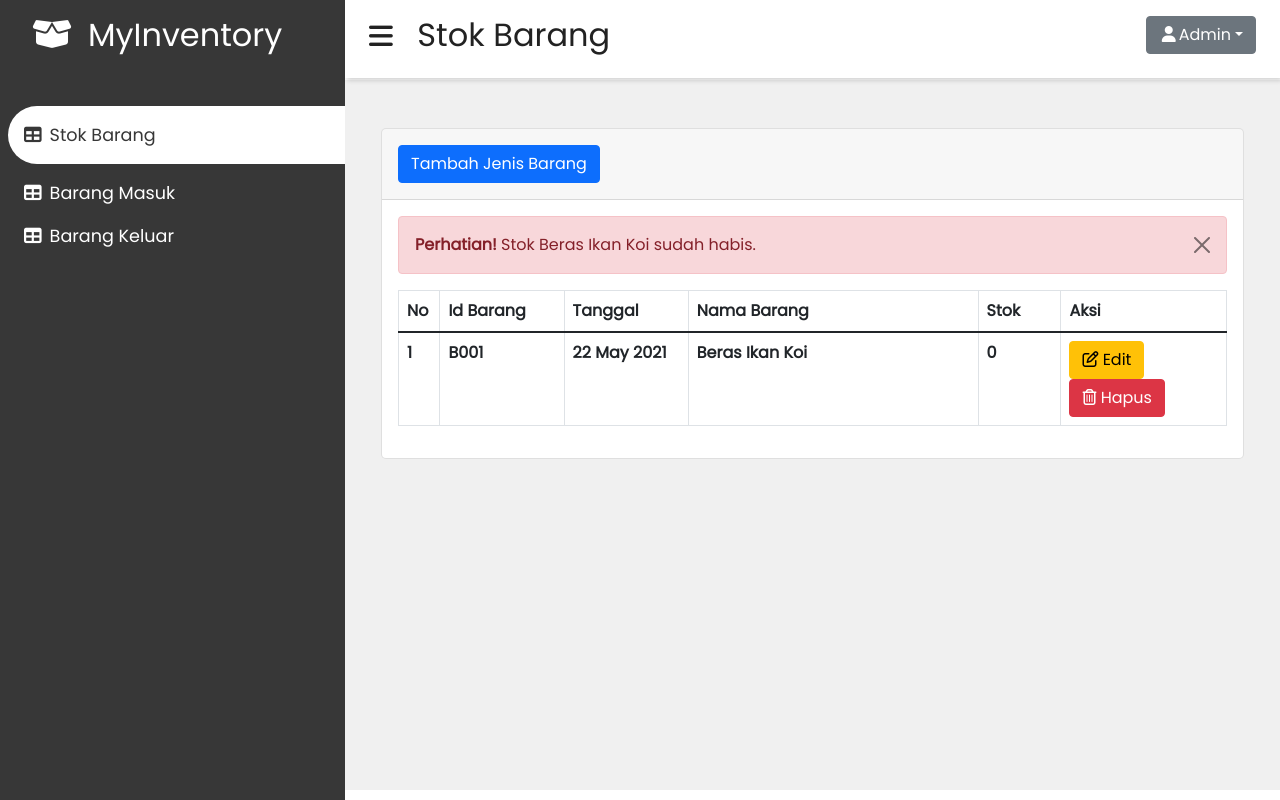
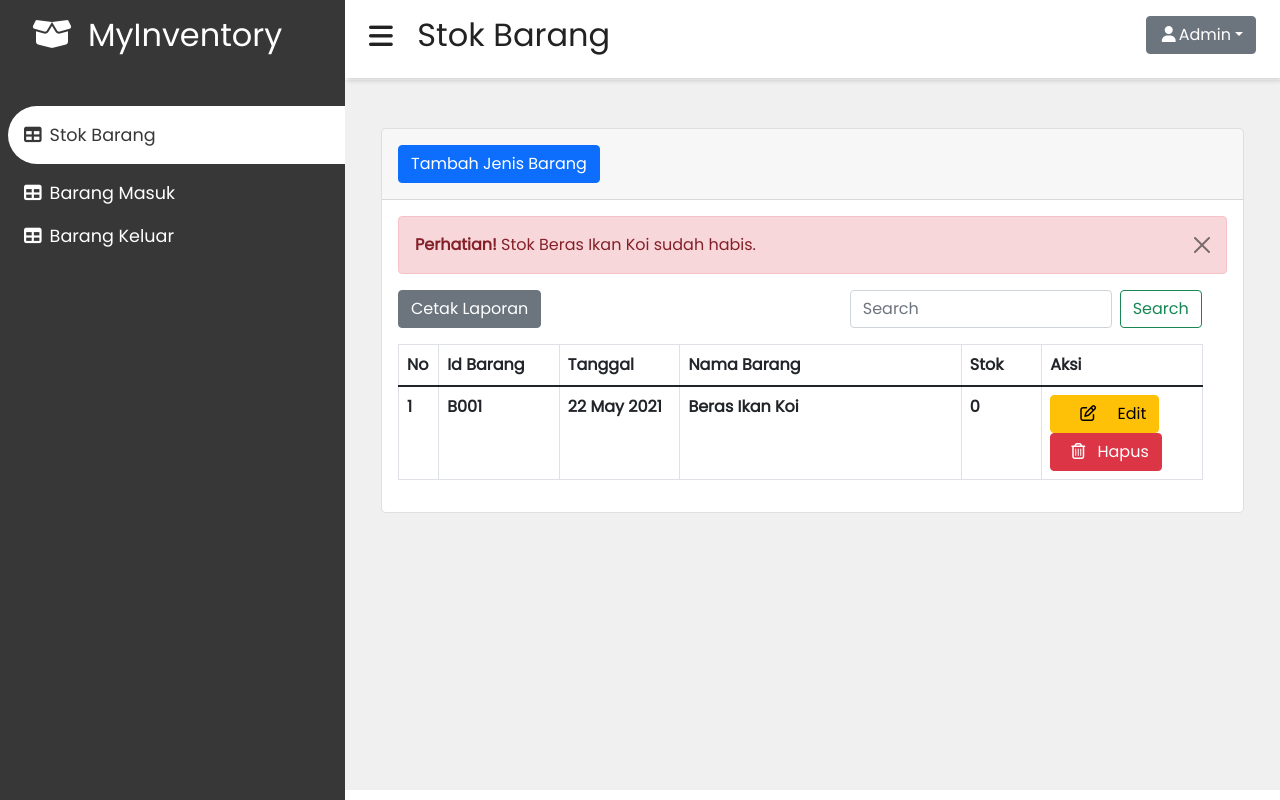
Before and after one commit to 19110-NurAiniLaillaAsri/4F_Kel1_Inventory, a PHP site: page /stok.php in a window 1280 px wide. Run offline with PHP 8.4, Linux system fonts and the light colour scheme; a user stored in the database is signed in; data comes from the database, SQL or seed files in the repository; some libraries are stand-ins or nearby versions.

Commit message:
Update stok.php

```diff
--- a/inventory/stok.php
+++ b/inventory/stok.php
@@ -64,6 +64,7 @@ require 'cek.php';
     				<div class="card-header">
     					<!-- Button trigger modal -->
               <button type="button" class="btn btn-primary" data-bs-toggle="modal" data-bs-target="#exampleModal"> Tambah Jenis Barang </button>
+
 <!-- Modal barang Baru -->
               <form action="" method="POST">
               <div class="modal fade" id="exampleModal" tabindex="-1" aria-labelledby="exampleModalLabel" aria-hidden="true">
@@ -105,6 +106,23 @@ require 'cek.php';
                 }
               ?>
     					<div class="table-responsive-xxl">
+                <div id="dataTable_wrapper" class="dataTable_wrapper">
+                  <div class="row">
+                    <div class="col-sm-12 col-md-6">
+                      <a type="button" target="_blank" href="cetakstok.php" class="btn btn-secondary">Cetak Laporan</a>
+                    </div>
+                    <div class="col-sm-12 col-md-6">
+                     <div id="dataTable_filter" class="dataTable_filter">
+                        <div class="container-fluid" style="max-width: 400px;">
+                            <form action="<?php echo $_SERVER["PHP_SELF"];?>" class="d-flex" method="GET">
+                                <input class="form-control me-2" type="search" name="cari" placeholder="Search" aria-label="Search">
+                                <button class="btn btn-outline-success" type="submit">Search</button>
+                            </form>
+                        </div>
+                    </div>
+                  </div>
+                  <div class="row">
+                    <div class="col-sm-12 mt-3">
                     <table class="table table-bordered overflow-scroll" id="dataTable" width="100%">
                       <thead>
                         <tr>
@@ -119,7 +137,13 @@ require 'cek.php';
                       <tbody>
                         <?php
                           $i = 1;
+                          if (isset($_GET['cari'])) {
+                            $cari = $_GET['cari'];
+                            $tgl = date("Y-m-d", strtotime($cari));
+                            $getdata = mysqli_query($koneksi, "SELECT * FROM stok WHERE id_barang like '%".$cari."%' OR tanggal like '%".$tgl."%' OR nama_barang like '%".$cari."%' OR stok like '%".$cari."%' ");
+                          } else {
                             $getdata = mysqli_query($koneksi, "SELECT * FROM stok");
+                          }
                           while($row=mysqli_fetch_array($getdata)){
                           $id_barang = $row['id_barang'];
                           $tanggal = $row['tanggal'];
@@ -134,9 +158,8 @@ require 'cek.php';
                           <td><?=$nama_barang;?></td>
                           <td><?=$stok;?></td>
                           <td>
-
-                        <button type="button" class="btn btn-warning" data-bs-toggle="modal" data-bs-target="#edit<?=$id_barang;?>"><i class="far fa-edit"></i> Edit </button>
-                        <button type="button" class="btn btn-danger" data-bs-toggle="modal" data-bs-target="#delete<?=$id_barang;?>"><i class="far fa-trash-alt"></i> Hapus </button>
+                            <button type="button" class="btn btn-warning" data-bs-toggle="modal" data-bs-target="#edit<?=$id_barang;?>"><i class="far fa-edit" style="width: 50px;"></i> Edit </button><br>
+                            <button type="button" class="btn btn-danger" data-bs-toggle="modal" data-bs-target="#delete<?=$id_barang;?>"><i class="far fa-trash-alt" style="width: 30px;"></i> Hapus </button>
                           </td>
     <!-- Modal Edit Barang -->
                           <form action="" method="POST">
@@ -187,19 +210,9 @@ require 'cek.php';
                       </tbody>
                     </table>
                     </div>
-    					<!-- <nav aria-label="Page navigation example">
-						  <ul class="pagination justify-content-end">
-						    <li class="page-item disabled">
-						      <a class="page-link" href="#" tabindex="-1" aria-disabled="true">Previous</a>
-						    </li>
-						    <li class="page-item"><a class="page-link" href="#">1</a></li>
-						    <li class="page-item"><a class="page-link" href="#">2</a></li>
-						    <li class="page-item"><a class="page-link" href="#">3</a></li>
-						    <li class="page-item">
-						      <a class="page-link" href="#">Next</a>
-						    </li>
-						  </ul>
-						</nav> -->
+                  </div>
+                </div>
+    					</div>
     				</div>
     			</div>
     		</div>
```
Lines whose indentation alone changed are shown as unchanged.
